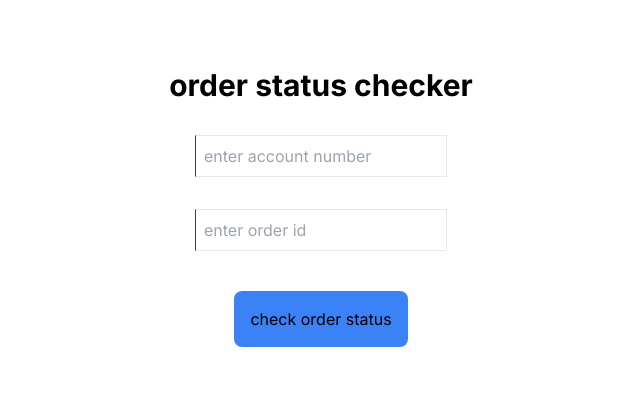
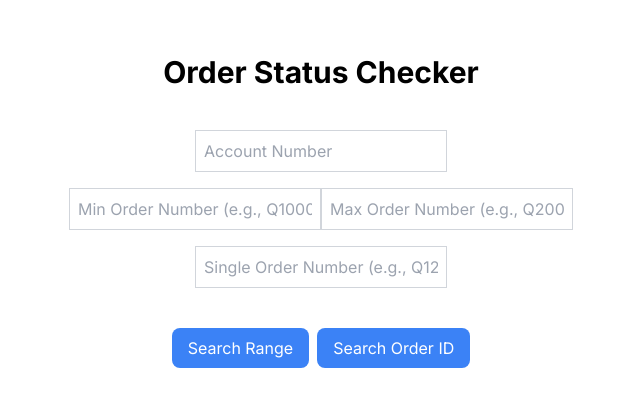
Before and after one commit to ahrimaz/orderstatgrabber, a Next.js app: page / in a window 1280 px wide. Shown: the part 189-596 px from the top of the page, without its empty margins (319-959 px from the left). Built offline with nearby package versions, Linux system fonts and the light colour scheme.

Commit message:
can search for range. includes tracking

```diff
--- a/app/page.tsx
+++ b/app/page.tsx
@@ -1,25 +1,96 @@
 'use client'
 
-import { useState, FormEvent } from 'react'
-import axios from 'axios'
+import { useState, useEffect } from 'react';
+import axios from 'axios';
 
-interface orderStatusResponse {
-  status: string;
+
+interface OrderStatus {
+  Account: string;
+  LabOrderID: string;
+  CustomerOrderID: string;
+  Status: OrderStatusItem[];
+}
+
+interface OrderStatusItem {
+  code: string;
+  timestamp: string;
+  carrier?: string;
+  tracking?: string;
 }
 
 export default function Home() {
-  const [account, setAccount] =useState('')
-  const [orderID, setOrderID] =useState('')
-  const [orderStatus, setOrderStatus] = useState<orderStatusResponse | null>(null)
-  const [loading, setLoading] =useState(false)
-  const [error, setSerror] =useState<string | null>(null)
+  const [account, setAccount] = useState('');
+  const [minOrderNum, setMinOrderNum] = useState('');
+  const [maxOrderNum, setMaxOrderNum] = useState('');
+  const [singleOrderNum, setSingleOrderNum] = useState('');
+  const [orders, setOrders] = useState<OrderStatus[]>([]);
+  const [loading, setLoading] = useState(false);
+  const [error, setError] = useState<string | null>(null);
 
-  const handleFormSubmit = async (e: FormEvent ) => {
-    e.preventDefault()
-    setLoading(true)
-    setSerror(null)
+  const handleRangeSearch = async () => {
+    if (account.trim() !== '' && minOrderNum.trim() !== '' && maxOrderNum.trim() !== '') {
+      setOrders([]);
+      setLoading(true);
+      setError(null);
 
-    const authHeader = `Basic ${btoa('DI:RPLAPI')}`
+      const authHeader = `Basic ${btoa('DI:RPLAPI')}`;
+
+      const minOrder = parseInt(minOrderNum.trim().substr(1));
+      const maxOrder = parseInt(maxOrderNum.trim().substr(1));
+
+      const orderPromises = [];
+
+      for (let i = minOrder; i <= maxOrder; i++) {
+        const orderID = `Q${i.toString().padStart(7, '0')}`;
+
+        const orderPromise = axios
+          .post(
+            '/api/OrderAPI',
+            {
+              account,
+              orderID,
+              format: 'json',
+              type: 'standard',
+            },
+            {
+              headers: {
+                'Content-Type': 'application/x-www-form-urlencoded',
+                Authorization: authHeader,
+              },
+            }
+          )
+          .then((response) => response.data.Response[0])
+          .catch(() => null); // Ignore errors and return null for failed requests
+
+        orderPromises.push(orderPromise);
+      }
+
+      try {
+        const responses = await Promise.all(orderPromises);
+        const validOrders = responses.filter((orderStatus) => orderStatus !== null);
+
+        if (validOrders.length > 0) {
+          setOrders(validOrders);
+        } else {
+          setError('No orders found in the specified range.');
+        }
+      } catch (err) {
+        setError('Failed to fetch order status. Please try again later.');
+      } finally {
+        setLoading(false);
+      }
+    }
+  };
+
+  const handleSingleSearch = async () => {
+    if (account.trim() !== '' && singleOrderNum.trim() !== '') {
+      setOrders([]);
+      setLoading(true);
+      setError(null);
+
+      const authHeader = `Basic ${btoa('DI:RPLAPI')}`;
+
+      const orderID = singleOrderNum.trim();
 
       try {
         const response = await axios.post(
@@ -37,47 +108,120 @@ export default function Home() {
             },
           }
         );
-      console.log(response.data)
-      setOrderStatus(response.data.Response[0].Status[0].code);
+
+        const orderStatus = response.data.Response[0];
+
+        if (orderStatus.Status.length > 0) {
+          setOrders([orderStatus]);
+        } else {
+          setError(`No status found for order: ${orderID}`);
+        }
       } catch (err) {
-      setSerror('failed to fetch order status. confirm acct id and order # and try again');
+        setError('Failed to fetch order status. Please try again later.');
       } finally {
+        setLoading(false);
+      }
+    }
+  };
+
+  const handleFormSubmit = async (e: FormEvent) => {
+    e.preventDefault();
+    setOrders([]);
+    setLoading(true);
+    setError(null);
+
+    if (minOrderNum.trim() !== '' && maxOrderNum.trim() !== '') {
+      handleRangeSearch();
+    } else if (singleOrderNum.trim() !== '') {
+      handleSingleSearch();
+    } else {
+      setError('Please enter a valid order range or a single order number.');
       setLoading(false);
     }
   };
 
   return (
-    <div className='flex flex-col items-center justify-center h-screen text-center'>
-      <h1 className='text-3xl font-bold'>order status checker</h1>
+    <div className="flex flex-col items-center justify-center h-screen text-center">
+      <h1 className="text-3xl font-bold">Order Status Checker</h1>
       <form onSubmit={handleFormSubmit}>
-        <div className='flex flex-col items-center my-4'>
+        <div className="my-6 flex flex-col items-center p-2">
           <input
-            className='p-2 my-4 border border-s-slate-700'
             type="text"
             value={account}
             onChange={(e) => setAccount(e.target.value)}
-            placeholder="enter account number"
+            placeholder="Account Number"
+            className="p-2 my-2 border border-gray-300"
+          />
+          <div className="flex">
+            <input
+              type="text"
+              value={minOrderNum}
+              onChange={(e) => setMinOrderNum(e.target.value)}
+              placeholder="Min Order Number (e.g., Q1000000)"
+              className="p-2 my-2 border border-gray-300"
             />
             <input
-            className='p-2 my-4 border border-s-slate-700'
               type="text"
-            value={orderID}
-            onChange={(e) => setOrderID(e.target.value)}
-            placeholder='enter order id'
+              value={maxOrderNum}
+              onChange={(e) => setMaxOrderNum(e.target.value)}
+              placeholder="Max Order Number (e.g., Q2000000)"
+              className="p-2 my-2 border border-gray-300"
             />
           </div>
+          <input
+            type="text"
+            value={singleOrderNum}
+            onChange={(e) => setSingleOrderNum(e.target.value)}
+            placeholder="Single Order Number (e.g., Q1234567)"
+            className="p-2 my-2 border border-gray-300"
+          />
+        </div>
+        <div className="flex justify-center mt-4">
   <button
-          type="submit"
-          className='bg-blue-500 rounded-lg p-4 my-2'>
-            check order status
+    type="button"
+    className="bg-blue-500 rounded-lg px-4 py-2 text-white mr-2"
+    onClick={handleRangeSearch}
+  >
+    Search Range
   </button>
+  <button
+    type="button"
+    className="bg-blue-500 rounded-lg px-4 py-2 text-white"
+    onClick={handleSingleSearch}
+  >
+    Search Order ID
+  </button>
+</div>
       </form>
-      {loading && <p>loading...</p>}
+      {loading && <p>Loading...</p>}
       {error && <p>{error}</p>}
-      {orderStatus && (
-        <div>
-          <h2>order id: {orderID}</h2>
-          <p>status: {orderStatus}</p>
+      {orders.length > 0 && (
+  <div className="mt-8">
+    <h2 className="text-lg font-semibold">Orders Found:</h2>
+    <div className="grid grid-cols-2 gap-4 mt-4">
+      {orders.map((order) => (
+        <div key={order.LabOrderID} className="bg-white p-4 rounded-md shadow-md">
+          <h3 className="text-lg font-semibold">Order ID: {order.LabOrderID}</h3>
+          <p className="mt-2">
+            Status:{" "}
+            <span
+              className={`inline-block px-2 py-1 rounded-md ${
+                order.Status[0].code === "Shipped" ? "bg-green-500 text-white" : ""
+              }`}
+            >
+              {order.Status[0].code}
+            </span>
+          </p>
+          <p className="mt-1">Timestamp: {order.Status[0].timestamp}</p>
+          {order.Status[0].carrier && (
+            <p className="mt-1">Carrier: {order.Status[0].carrier}</p>
+          )}
+          {order.Status[0].tracking && (
+            <p className="mt-1">Tracking: {order.Status[0].tracking}</p>
+          )}
+        </div>
+      ))}
+    </div>
   </div>
 )}
     </div>
```
Lines whose indentation alone changed are shown as unchanged.
